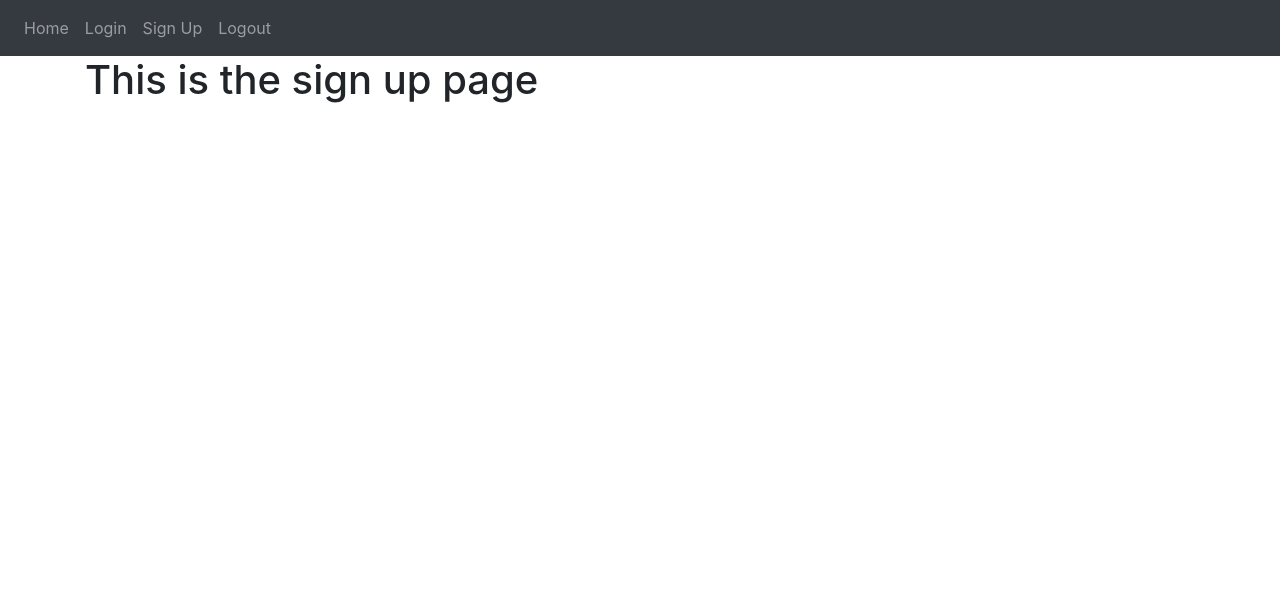
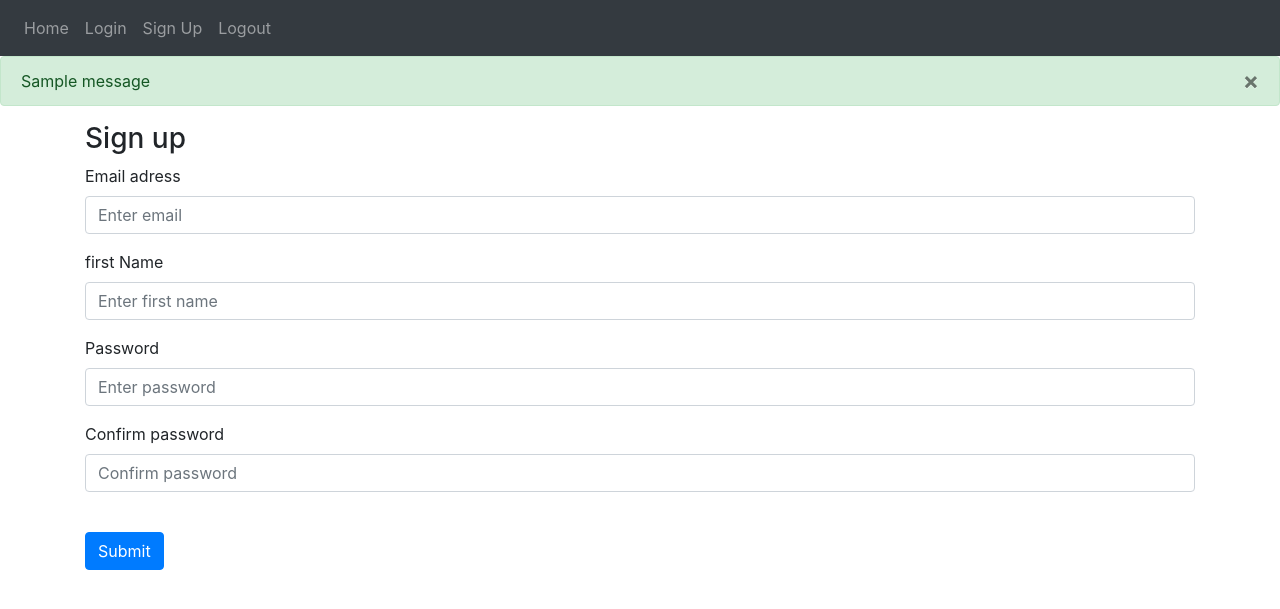
Before and after one commit to ChillFrog/NailsWeb, a Flask app: template website/templates/signup.html in a window 1280 px wide. Shown: the top 609 px of the page. Run offline with Flask 2, Linux system fonts and the light colour scheme; the template is opened without the code that fills it, so the values that code supplies are empty; tables that the repository leaves empty hold one stand-in row (values such as "Sample post"); one stand-in notice (Sample message) is shown; some libraries are stand-ins or nearby versions.

Commit message:
Added new functionality

```diff
--- a/website/templates/base.html
+++ b/website/templates/base.html
@@ -35,6 +35,23 @@
         </div>
       </div>
     </nav>
+    {% with messages = get_flashed_messages(with_categories=true) %} {% if
+    messages %} {% for category, message in messages %} {% if category ==
+    'error' %}
+    <div class="alert alert-danger alert-dismissable fade show" role="alert">
+      {{message}}
+      <button type="button" class="close" data-dismiss="alert">
+        <span aria-hidden="true">&times;</span>
+      </button>
+    </div>
+    {% else %}
+    <div class="alert alert-success alert-dismissable fade show" role="alert">
+      {{message}}
+      <button type="button" class="close" data-dismiss="alert">
+        <span aria-hidden="true">&times;</span>
+      </button>
+    </div>
+    {% endif %} {% endfor %} {% endif %} {% endwith %}
     <div class="container">{% block content %}{% endblock %}</div>
     <script
       src="https://code.jquery.com/jquery-3.2.1.slim.min.js"
--- a/website/templates/signup.html
+++ b/website/templates/signup.html
@@ -1,4 +1,48 @@
 {% extends "base.html" %}{% block title %}Sign Up{% endblock %} {% block content
 %}
-<h1>This is the sign up page</h1>
+<form method="POST">
+  <h3 allign="center">Sign up</h3>
+  <div class="form-group">
+    <label for="email">Email adress</label>
+    <input
+      type="email"
+      class="form-control"
+      id="email"
+      name="email"
+      placeholder="Enter email"
+    />
+  </div>
+  <div class="form-group">
+    <label for="firstName">first Name</label>
+    <input
+      type="name"
+      class="form-control"
+      id="firstName"
+      name="firstName"
+      placeholder="Enter first name"
+    />
+  </div>
+  <div class="form-group">
+    <label for="password1">Password</label>
+    <input
+      type="password"
+      class="form-control"
+      id="password1"
+      name="password1"
+      placeholder="Enter password"
+    />
+  </div>
+  <div class="form-group">
+    <label for="password2">Confirm password</label>
+    <input
+      type="password"
+      class="form-control"
+      id="password2"
+      name="password2"
+      placeholder="Confirm password"
+    />
+  </div>
+  <br />
+  <button type="submit" class="btn btn-primary">Submit</button>
+</form>
 {% endblock %}
```
Also changed, not shown: website/__init__.py (+17 -1 lines), website/auth.py (+39 -4 lines), website/models.py (+18 -0 lines), website/templates/login.html (+25 -1 lines), website/database.db (added).
